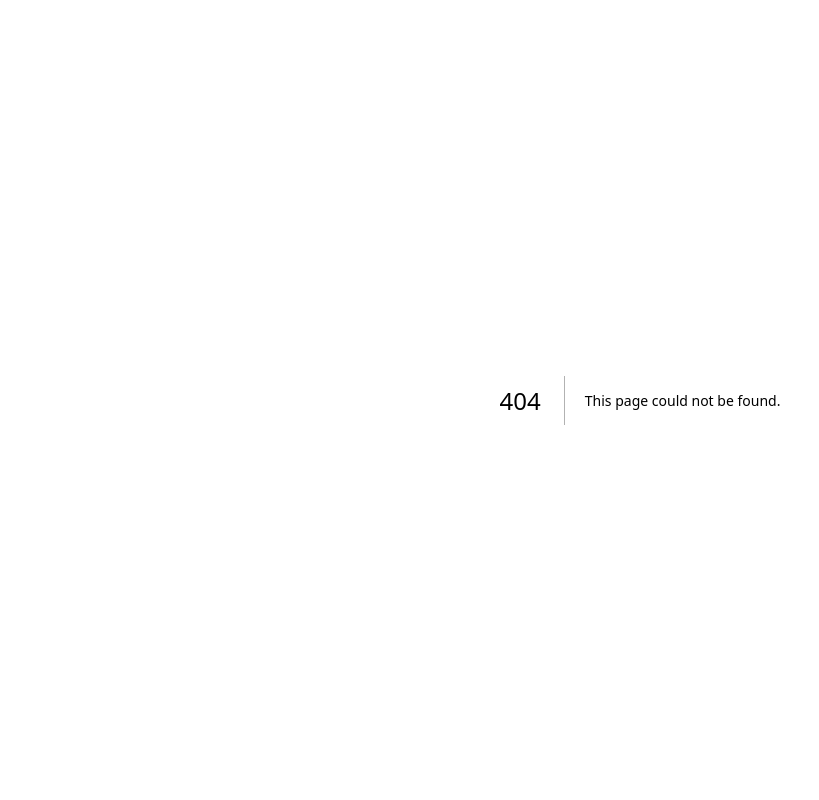
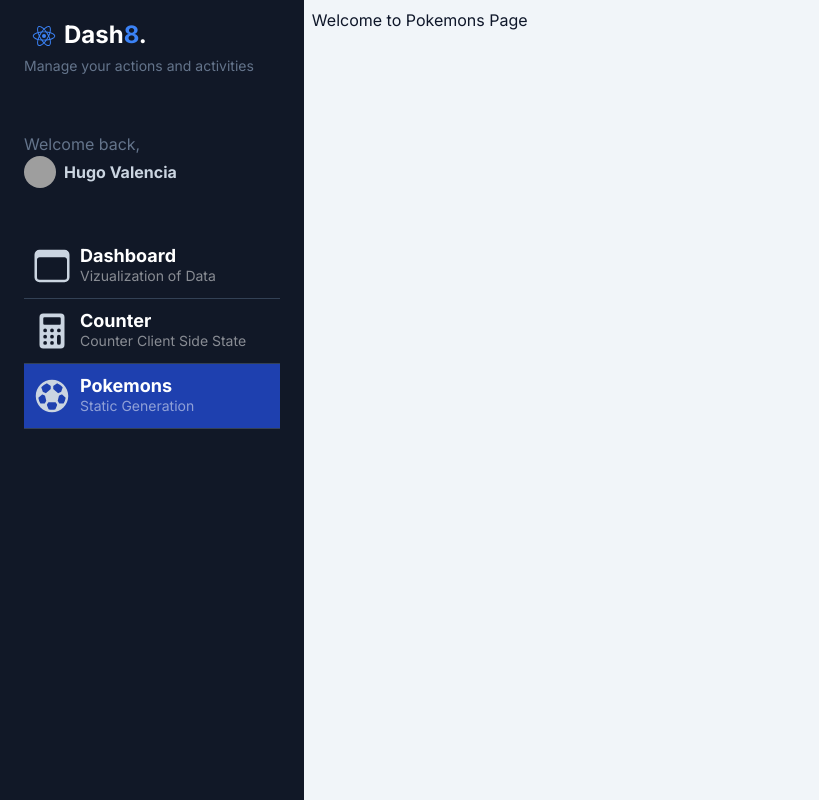
Before and after one commit to Hugo-Val/02-my-dashboard, a Next.js app: page /dashboard/pokemons in a window 1280 px wide. Before the commit this address had no page. Shown: the whole page, without its empty margins (0-819 px from the left). Built offline with nearby package versions, Linux system fonts and the light colour scheme; grey boxes are pictures that could not be loaded.

Commit message:
lesson 49

```diff
--- a/src/app/dashboard/counter/page.tsx
+++ b/src/app/dashboard/counter/page.tsx
@@ -3,7 +3,7 @@ import { CartCounter } from "@/shopping-cart";
 
 
 export const metadata = {
-  title: 'Counter Page',
+  title: 'Shopping Cart',
   description: 'Simple Counter',
 };
 
--- /dev/null
+++ b/src/app/dashboard/pokemons/page.tsx
@@ -0,0 +1,7 @@
+export default function PokemonsPage() {
+  return (
+    <div>
+      <h1>Welcome to Pokemons Page</h1>
+    </div>
+  );
+}
--- a/src/components/Sidebar/Sidebar.tsx
+++ b/src/components/Sidebar/Sidebar.tsx
@@ -1,5 +1,5 @@
 import Image from "next/image";
-import { IoBrowsersOutline, IoCalculator, IoLogoReact } from "react-icons/io5";
+import { IoBrowsersOutline, IoCalculator, IoFootball, IoLogoReact } from "react-icons/io5";
 import { SidebarMenuItem } from "./SidebarMenuItem";
 
 const menuItems = [
@@ -14,6 +14,12 @@ const menuItems = [
         icon: <IoCalculator size={40} />,
         title: "Counter",
         subTitle: "Counter Client Side State"
+    },
+    {
+        path: "/dashboard/pokemons",
+        icon: <IoFootball size={40} />,
+        title: "Pokemons",
+        subTitle: "Static Generation"
     }
 ];
 
```
